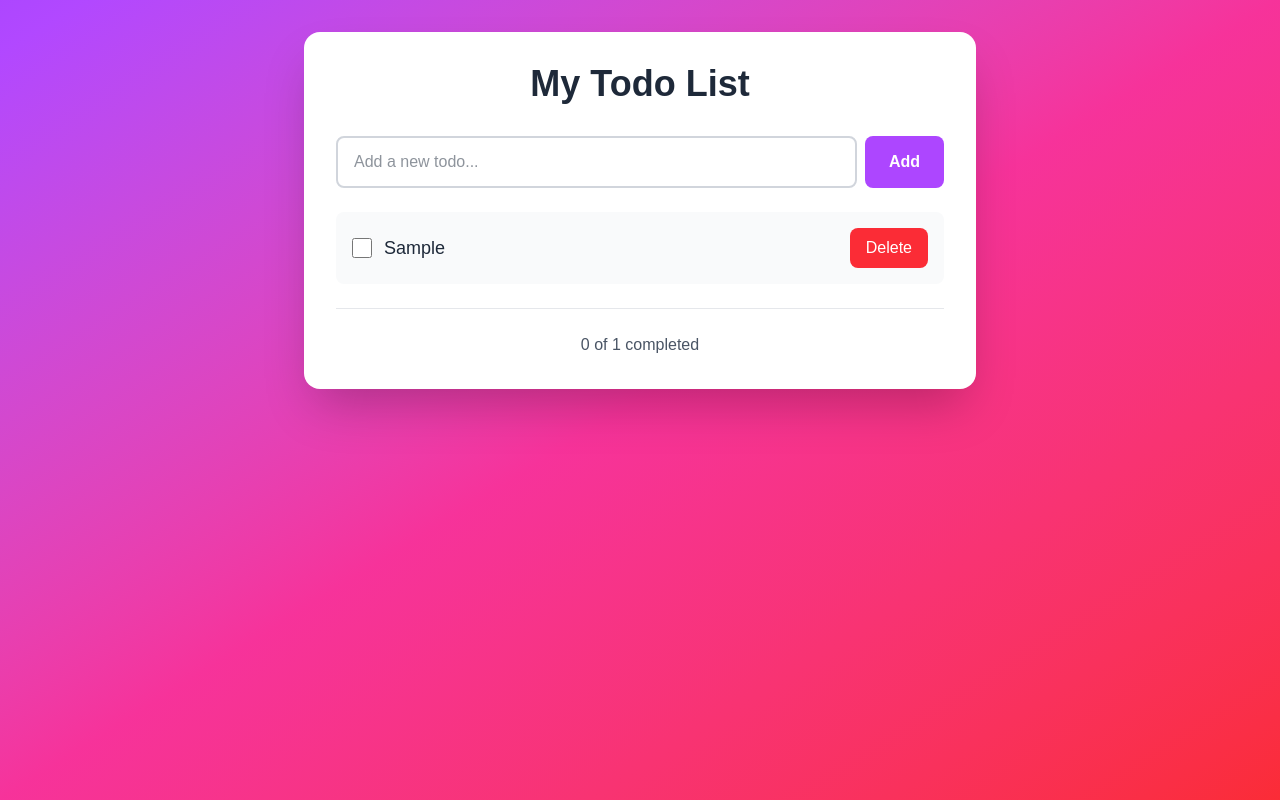
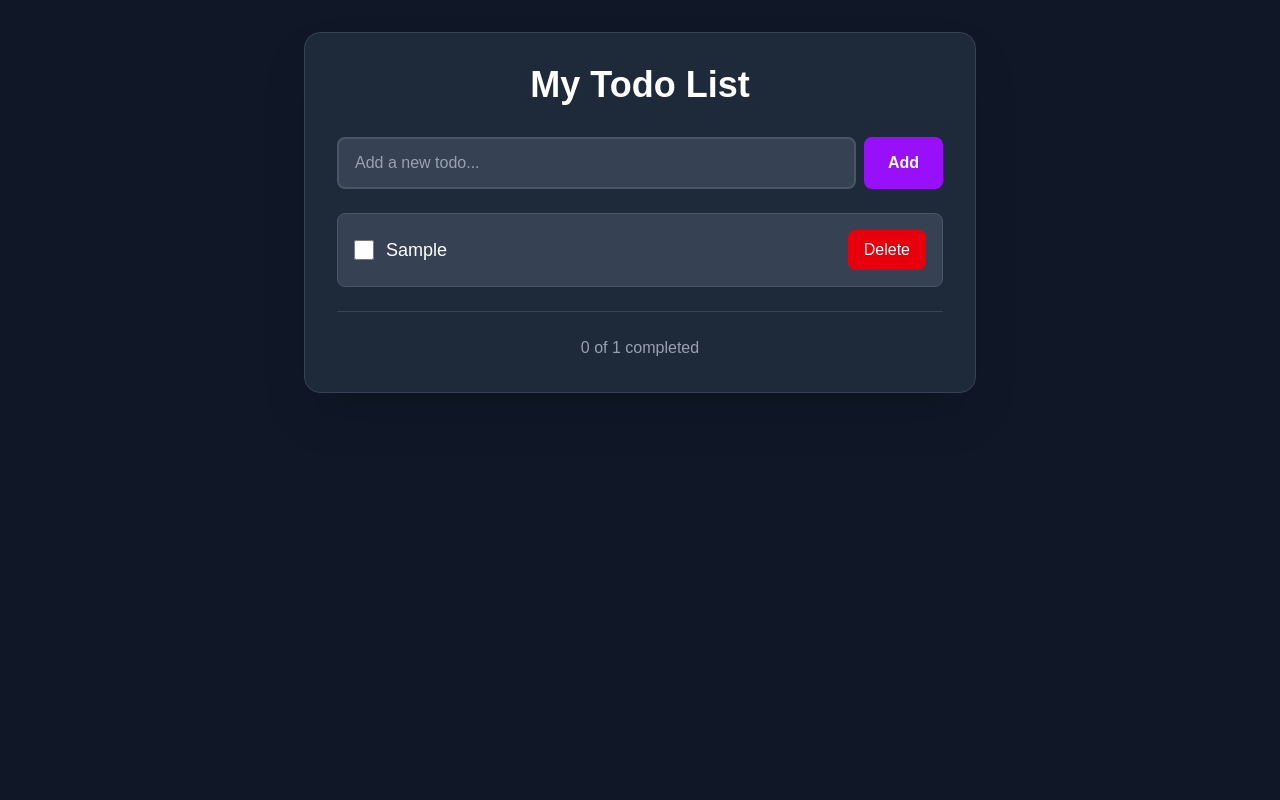
Before and after one commit to ns-test-org/workflow-testing-141, a Next.js app in the folder packages/workflow-testing-141/: page / in a window 1280 px wide. Both pictures are taken after typing "Sample" into the empty fields and a click on the button "Add". Built offline with nearby package versions, Linux system fonts and the light colour scheme.

Commit message:
AI chat session: Updated code and files

```diff
--- a/packages/workflow-testing-141/src/app/page.tsx
+++ b/packages/workflow-testing-141/src/app/page.tsx
@@ -30,10 +30,10 @@ export default function TodoApp() {
   };
 
   return (
-    <div className="min-h-screen bg-gradient-to-br from-purple-500 via-pink-500 to-red-500 p-8">
+    <div className="min-h-screen bg-gray-900 p-8">
       <div className="max-w-2xl mx-auto">
-        <div className="bg-white rounded-2xl shadow-2xl p-8">
-          <h1 className="text-4xl font-bold text-gray-800 mb-8 text-center">
+        <div className="bg-gray-800 rounded-2xl shadow-2xl p-8 border border-gray-700">
+          <h1 className="text-4xl font-bold text-white mb-8 text-center">
             My Todo List
           </h1>
 
@@ -45,11 +45,11 @@ export default function TodoApp() {
               onChange={(e) => setInputValue(e.target.value)}
               onKeyPress={(e) => e.key === 'Enter' && addTodo()}
               placeholder="Add a new todo..."
-              className="flex-1 px-4 py-3 border-2 border-gray-300 rounded-lg focus:outline-none focus:border-purple-500 text-gray-800"
+              className="flex-1 px-4 py-3 border-2 border-gray-600 rounded-lg focus:outline-none focus:border-purple-500 text-white bg-gray-700 placeholder-gray-400"
             />
             <button
               onClick={addTodo}
-              className="px-6 py-3 bg-purple-500 text-white rounded-lg hover:bg-purple-600 transition-colors font-semibold"
+              className="px-6 py-3 bg-purple-600 text-white rounded-lg hover:bg-purple-700 transition-colors font-semibold"
             >
               Add
             </button>
@@ -58,29 +58,29 @@ export default function TodoApp() {
           {/* Todo List */}
           <div className="space-y-2">
             {todos.length === 0 ? (
-              <p className="text-center text-gray-400 py-8">No todos yet. Add one above!</p>
+              <p className="text-center text-gray-500 py-8">No todos yet. Add one above!</p>
             ) : (
               todos.map(todo => (
                 <div
                   key={todo.id}
-                  className="flex items-center gap-3 p-4 bg-gray-50 rounded-lg hover:bg-gray-100 transition-colors"
+                  className="flex items-center gap-3 p-4 bg-gray-700 rounded-lg hover:bg-gray-600 transition-colors border border-gray-600"
                 >
                   <input
                     type="checkbox"
                     checked={todo.completed}
                     onChange={() => toggleTodo(todo.id)}
-                    className="w-5 h-5 cursor-pointer"
+                    className="w-5 h-5 cursor-pointer accent-purple-600"
                   />
                   <span
                     className={`flex-1 text-lg ${
-                      todo.completed ? 'line-through text-gray-400' : 'text-gray-800'
+                      todo.completed ? 'line-through text-gray-500' : 'text-white'
                     }`}
                   >
                     {todo.text}
                   </span>
                   <button
                     onClick={() => deleteTodo(todo.id)}
-                    className="px-4 py-2 bg-red-500 text-white rounded-lg hover:bg-red-600 transition-colors"
+                    className="px-4 py-2 bg-red-600 text-white rounded-lg hover:bg-red-700 transition-colors"
                   >
                     Delete
                   </button>
@@ -91,7 +91,7 @@ export default function TodoApp() {
 
           {/* Stats */}
           {todos.length > 0 && (
-            <div className="mt-6 pt-6 border-t border-gray-200 text-center text-gray-600">
+            <div className="mt-6 pt-6 border-t border-gray-700 text-center text-gray-400">
               <p>
                 {todos.filter(t => t.completed).length} of {todos.length} completed
               </p>
```
